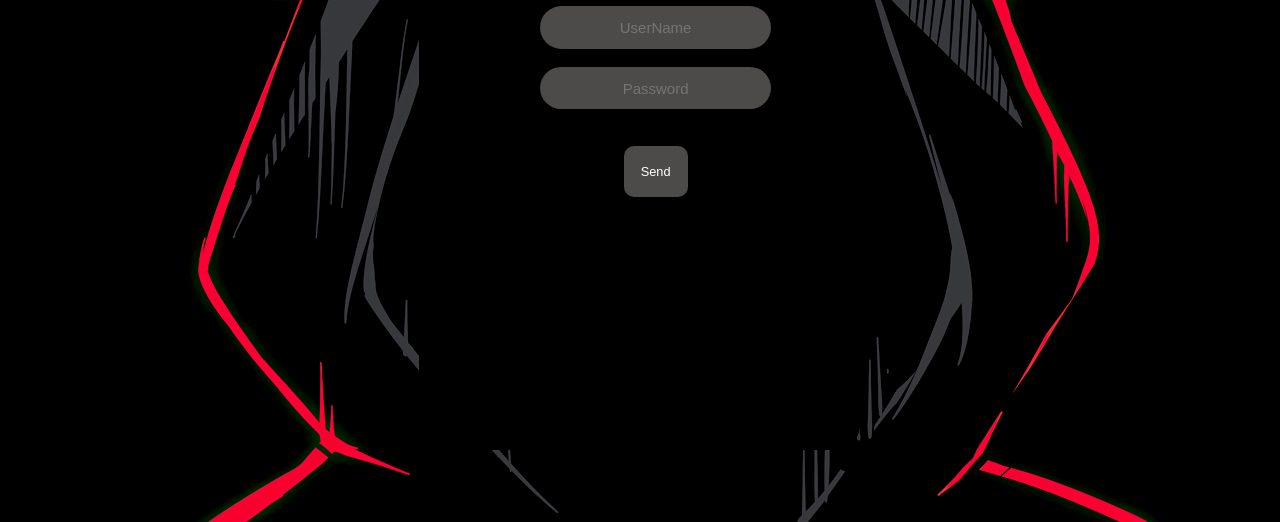
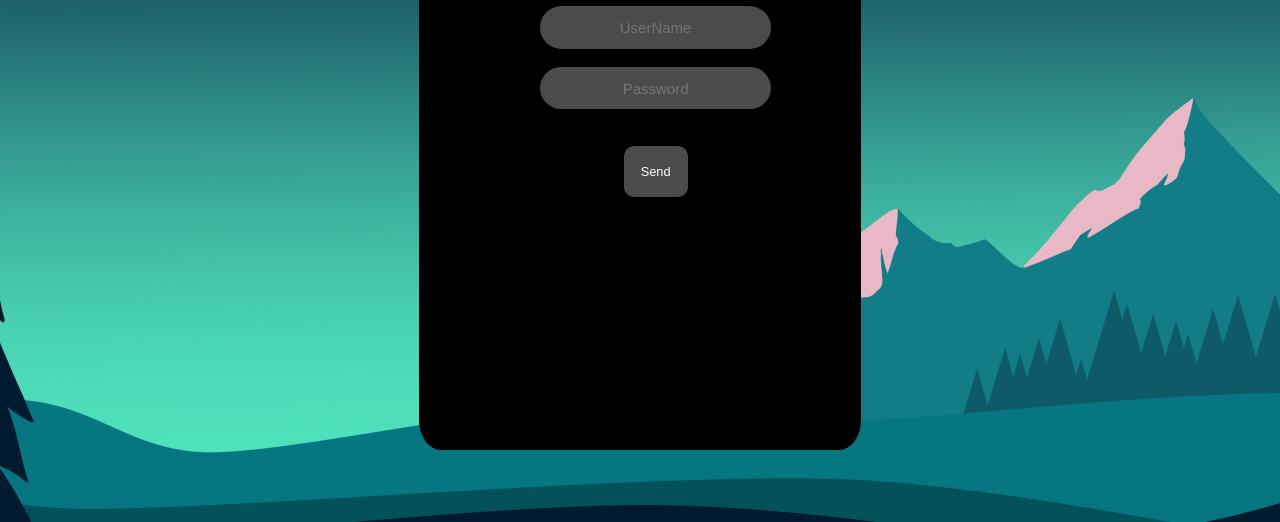
Before and after one commit to 9p-6/Loginn, a plain HTML site: page index.html in a window 1280 px wide. Shown: the part 278-800 px from the top of the page. Drawn offline with Linux system fonts and the light colour scheme.

Commit message:
Update css.css

```diff
--- a/css.css
+++ b/css.css
@@ -22,7 +22,7 @@
         }
         #page1{
             background-color: gray;
-            background-image: url(img/للا.png);
+            background-image: url(img/back.jpg);
             background-repeat: no-repeat;
             background-position: center;
             background-attachment: fixed;
```
